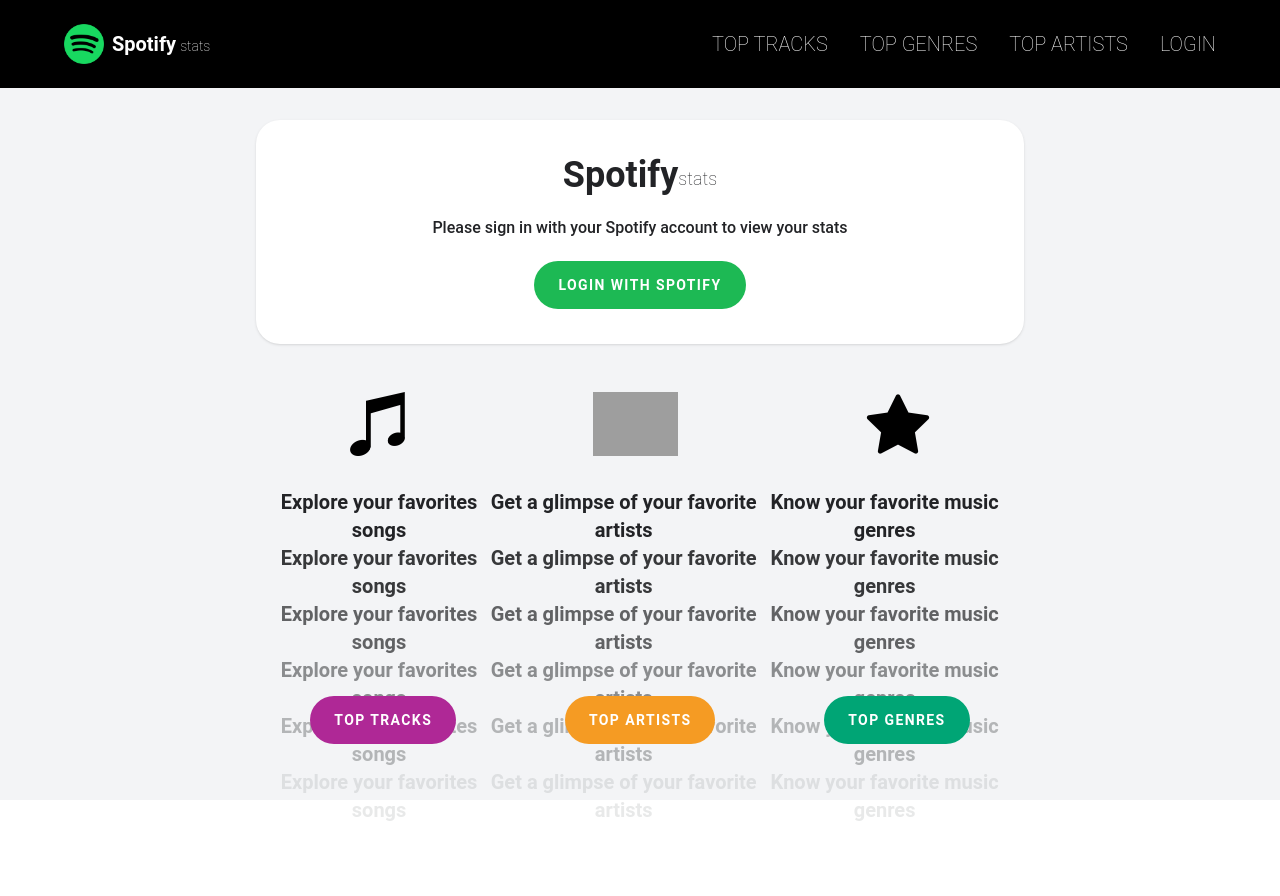
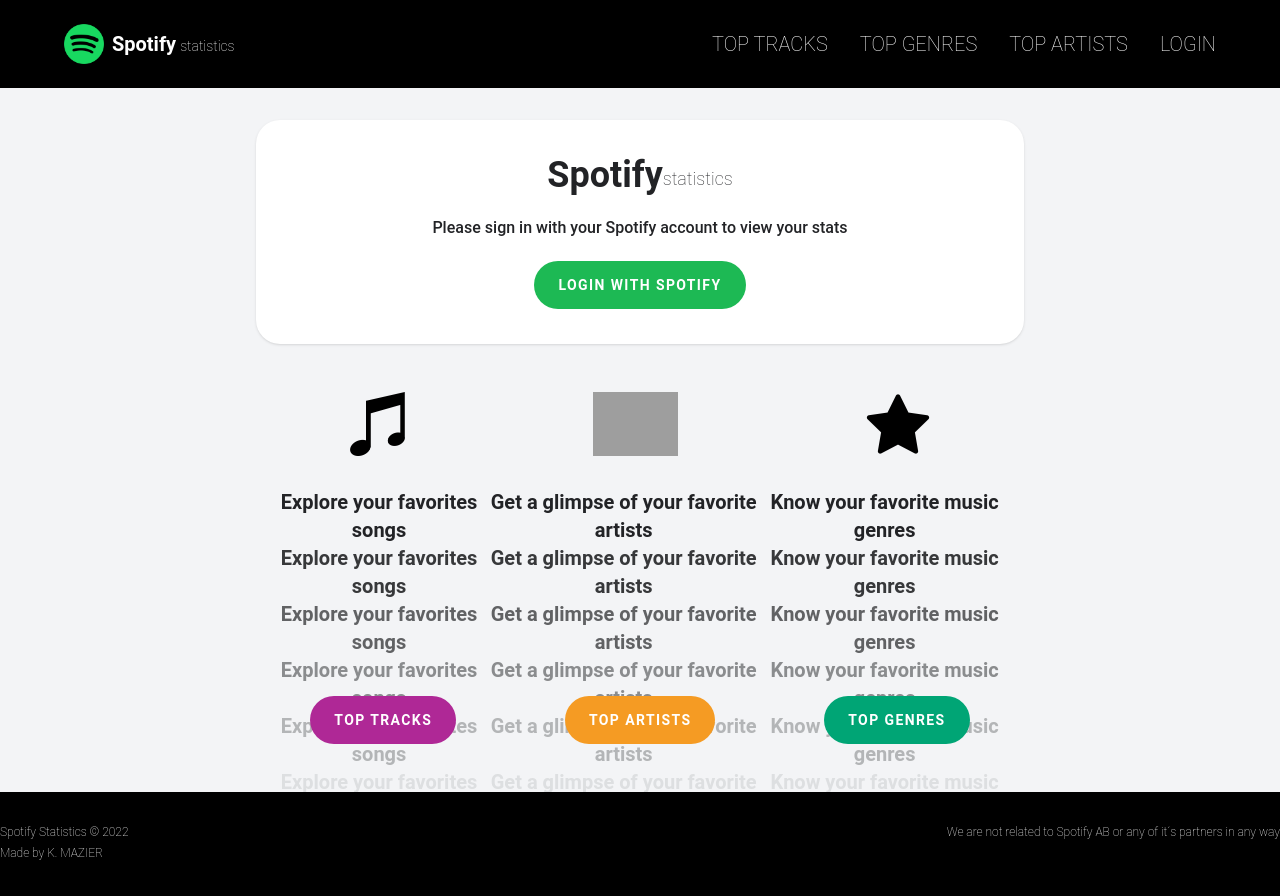
Before and after one commit to ReiZam/spotify-statistics, a React (Create React App) app: page / in a window 1280 px wide. Before the commit the page ends 824 px from the top, so only its background shows below. Built offline with nearby package versions, Linux system fonts and the light colour scheme; grey boxes are pictures that could not be loaded.

Commit message:
add Footer Layout, add TimeSelector Component

```diff
--- a/src/App.js
+++ b/src/App.js
@@ -31,21 +31,20 @@
 		return (<h1>Loading...</h1>);
 
 	return (
-		<div className="bg-gray-100 h-screen">
-			<div className="bg-gray-100">
+			<div className="bg-gray-100 flex flex-col h-screen justify-between">
 				<AuthProvider>
 					<Header authorization_content={authorization_content}/>
+					<div className="bg-gray-100 mb-auto">
 						<Routes>
 							<Route index path="/" element={<Home authorization_content={authorization_content}/>}/>
 							<Route path="/callback" element={<Callback/>}/>
 							<Route path="/top/tracks" element={<RequireAuth><TopTracks/></RequireAuth>}/>
 							<Route path="/top/artists" element={<RequireAuth><TopArtists/></RequireAuth>}/>
 							<Route path="/top/genres" element={<RequireAuth><TopGenres/></RequireAuth>}/>
-						{/* <Route path="*" element={<NotFound/>}/> */}
 						</Routes>
+					</div>
 					<Footer/>
 				</AuthProvider>
-			</div>
 			</div>
 	);
 }
--- /dev/null
+++ b/src/components/global/timeSelector.component.js
@@ -0,0 +1,23 @@
+function TimeSelector(props)
+{
+	const {primaryColor, secondaryColor, activeColor, setMode, mode} = props;
+
+	return (
+		<div className="flex justify-around mx-4">
+			<button className={(mode == 0 ? secondaryColor : primaryColor) + " rounded-l-full w-full tracking-widest transition-colors text-sm active:" + activeColor + " hover:" + secondaryColor + " text-white h-12 pl-6 pr-6"} onClick={() => {
+				if (mode != 0)
+					setMode(0)
+			}}>SINCE LAST MOUTH</button>
+			<button className={(mode == 1? secondaryColor : primaryColor) + " w-full tracking-widest transition-colors text-sm active:" + activeColor + " hover:" + secondaryColor + " text-white h-12 pl-6 pr-6"} onClick={() => {
+				if (mode != 1)
+					setMode(1)
+			}}>SINCE 6 MOUTHS</button>
+			<button className={(mode == 2 ? secondaryColor : primaryColor) + " rounded-r-full w-full tracking-widest transition-colors text-sm active:" + activeColor + " hover:" + secondaryColor + " text-white h-12 pl-6 pr-6"} onClick={() => {
+				if (mode != 2)
+					setMode(2)
+			}}>SINCE ALL TIME</button>
+		</div>
+	);
+}
+
+export default TimeSelector;
--- a/src/components/home/homeConnectCard.component.js
+++ b/src/components/home/homeConnectCard.component.js
@@ -6,7 +6,7 @@
 		<div className="grid place-items-center shadow mx-2 rounded-3xl bg-white mx-auto py-8 h-56">
 			<div className="flex flex-row">
 				<p className="text-4xl font-bold text-spotify_text_color antialiased">Spotify</p>
-				<p className="text-lg font-thin mt-2.5 text-spotify_text_color antialiased">stats</p>
+				<p className="text-lg font-thin mt-2.5 text-spotify_text_color antialiased">statistics</p>
 			</div>
 			<p className="font-medium py-4 text-spotify_text_color">Please sign in with your Spotify account to view your stats</p>
 			<a href={authorization_content.authorize_link}  onClick={() => {
--- a/src/components/home/homeStatusCard.component.js
+++ b/src/components/home/homeStatusCard.component.js
@@ -22,7 +22,7 @@
 		<div className="grid place-items-center shadow rounded-3xl bg-white mx-4 py-8 h-56">
 			<div className="flex flex-row">
 				<p className="text-4xl font-bold text-spotify_text_color antialiased">Spotify</p>
-				<p className="text-lg font-thin mt-2.5 text-spotify_text_color antialiased">stats</p>
+				<p className="text-lg font-thin mt-2.5 text-spotify_text_color antialiased">statistics</p>
 			</div>
 			{!profile ? <Spinner/> :
 			<div className="text-center">
--- a/src/components/navbar/navbar.component.js
+++ b/src/components/navbar/navbar.component.js
@@ -13,7 +13,7 @@
 					<NavLink className="flex justify-center items-center" to="/">
 						<img className="object-scale-down h-10 w-10" src={require('../assets/spotify_logo.png')} />
 						<p className="text-xl font-bold text-white ml-2">Spotify</p>
-						<p className="text-sm font-thin text-white mt-1 ml-1">stats</p>
+						<p className="text-sm font-thin text-white mt-1 ml-1">statistics</p>
 					</NavLink>
 					<button onClick={() => {setMobileMenuOpen(!mobileMenuOpen)}} type="button" className="inline-flex items-center p-2 ml-1 text-sm text-gray-500 rounded-lg md:hidden hover:bg-spotify_green_primary focus:outline-none focus:ring-1 focus:ring-gray-200">
 						<span className="sr-only">Open main menu</span>
@@ -23,7 +23,7 @@
 				</div>
 				{
 					<div id="mobile-menu" className={(!mobileMenuOpen ? "hidden" : "") + " md:show md:flex md:flex-row flex-col md:ml-auto md:mt-0 mt-4"}>
-						<ul className="flex md:flex-row md:space-x-4 lg:space-x-8 flex-col w-full">
+						<ul className="flex md:flex-row md:space-x-2 lg:space-x-8 flex-col w-full">
 							{
 								elements && elements.map((value, index) => {
 									return (
--- a/src/layouts/footer.layout.js
+++ b/src/layouts/footer.layout.js
@@ -1,7 +1,14 @@
 function Footer()
 {
 	return (
-		<div>
+		<div className="relative bg-black py-8">
+			<div className="relative container mx-auto">
+				<div className="flex flex-row justify-between ">
+					<p className="text-white text-xs font-thin">Spotify Statistics © 2022</p>
+					<p className="text-white text-xs font-thin">We are not related to Spotify AB or any of it´s partners in any way</p>
+				</div>
+				<a href="https://github.com/ReiZam/spotify-statistics" className="text-white text-xs font-thin">Made by K. MAZIER</a>
+			</div>
 
 		</div>
 	);
--- a/src/views/home.view.js
+++ b/src/views/home.view.js
@@ -22,7 +22,7 @@
 			<div className="mt-4">
 				<HomeFadeTitles titles={["Explore your favorites songs", "Get a glimpse of your favorite artists", "Know your favorite music genres"]} description="You are able to see a classement of your most listened songs."/>
 			</div>
-			<div className="flex w-full justify-around mt-8">
+			<div className="flex w-full justify-around mt-8 mb-12">
 				<button className="rounded-full tracking-widest transition-colors text-sm bg-spotify_purple active:bg-spotify_purple hover:bg-spotify_purple/75 font-bold text-white h-12 pl-6 pr-6">
 					<Link to="/stats/tracks">TOP TRACKS</Link>
 				</button>
--- a/src/views/top/topArtists.view.js
+++ b/src/views/top/topArtists.view.js
@@ -1,6 +1,7 @@
 import { useEffect, useState } from "react";
 
 // COMPONENTS
+import TimeSelector from "../../components/global/timeSelector.component.js";
 import ArtistList from '../../components/artists/artistList.component.js';
 import Spinner from "../../components/global/spinner.component.js";
 // SERVICES
@@ -23,19 +24,9 @@
 			<div className="flex m-8 justify-center">
 				<p className="text-3xl font-bold">TOP ARTISTS</p>
 			</div>
-			<div className="flex justify-around mx-4">
-				<button className={(mode == 0 ? "bg-spotify_pink_secondary" : "bg-spotify_pink") + " rounded-l-full w-full tracking-widest transition-colors text-sm active:bg-spotify_pink_active hover:bg-spotify_pink_secondary text-white h-12 pl-6 pr-6"} onClick={() => {
-					setMode(0)
-				}}>SINCE LAST MOUTH</button>
-				<button className={(mode == 1 ? "bg-spotify_pink_secondary" : "bg-spotify_pink") + " w-full tracking-widest transition-colors text-sm active:bg-spotify_pink_active hover:bg-spotify_pink_secondary text-white h-12 pl-6 pr-6"} onClick={() => {
-					setMode(1)
-				}}>SINCE 6 MOUTHS</button>
-				<button className={(mode == 2 ? "bg-spotify_pink_secondary" : "bg-spotify_pink") + " rounded-r-full w-full tracking-widest transition-colors text-sm active:bg-spotify_pink_active hover:bg-spotify_pink_secondary text-white h-12 pl-6 pr-6"} onClick={() => {
-					setMode(2)
-				}}>SINCE ALL TIME</button>
-			</div>
+			<TimeSelector mode={mode} setMode={setMode} primaryColor="bg-spotify_pink" secondaryColor="bg-spotify_pink_secondary" activeColor="bg-spotify_pink_active" />
 			{!topArtists ?
-			<div className="flex mt-32 justify-center">
+			<div className="flex mt-48 mb-32 justify-center">
 				<Spinner/>
 			</div> :
 			<div className="mx-4 py-8">
--- a/src/views/top/topGenres.view.js
+++ b/src/views/top/topGenres.view.js
@@ -2,6 +2,7 @@
 
 // COMPONENT
 import Spinner from "../../components/global/spinner.component";
+import TimeSelector from "../../components/global/timeSelector.component";
 import GenreList from '../../components/genres/genreList.component.js';
 // PROVIDERS
 import { useAuth } from "../../providers/auth.provider";
@@ -29,22 +30,9 @@
 			<div className="flex m-8 justify-center">
 				<p className="text-3xl font-bold">TOP GENRES</p>
 			</div>
-			<div className="flex justify-around mx-4">
-				<button className={(mode == 0 ? "bg-spotify_blue_secondary" : "bg-spotify_blue") + " rounded-l-full w-full tracking-widest transition-colors text-sm active:bg-spotify_blue_active hover:bg-spotify_blue_secondary text-white h-12 pl-6 pr-6"} onClick={() => {
-					if (mode != 0)
-						setMode(0)
-				}}>SINCE LAST MOUTH</button>
-				<button className={(mode == 1 ? "bg-spotify_blue_secondary" : "bg-spotify_blue") + " w-full tracking-widest transition-colors text-sm active:bg-spotify_blue_active hover:bg-spotify_blue_secondary text-white h-12 pl-6 pr-6"} onClick={() => {
-					if (mode != 1)
-						setMode(1)
-				}}>SINCE 6 MOUTHS</button>
-				<button className={(mode == 2 ? "bg-spotify_blue_secondary" : "bg-spotify_blue") + " rounded-r-full w-full tracking-widest transition-colors text-sm active:bg-spotify_blue_active hover:bg-spotify_blue_secondary text-white h-12 pl-6 pr-6"} onClick={() => {
-					if (mode != 2)
-						setMode(2)
-				}}>SINCE ALL TIME</button>
-			</div>
+			<TimeSelector mode={mode} setMode={setMode} primaryColor="bg-spotify_blue" secondaryColor="bg-spotify_blue_secondary" activeColor="bg-spotify_blue_active" />
 			{!topGenres || !topArtists ?
-			<div className="flex mt-32 justify-center">
+			<div className="flex mt-48 mb-32 justify-center">
 				<Spinner/>
 			</div> :
 			<div className="mx-4 py-8">
```
Also changed, not shown: src/views/top/topTracks.view.js (+5 -17 lines). Lines whose indentation alone changed are shown as unchanged.
